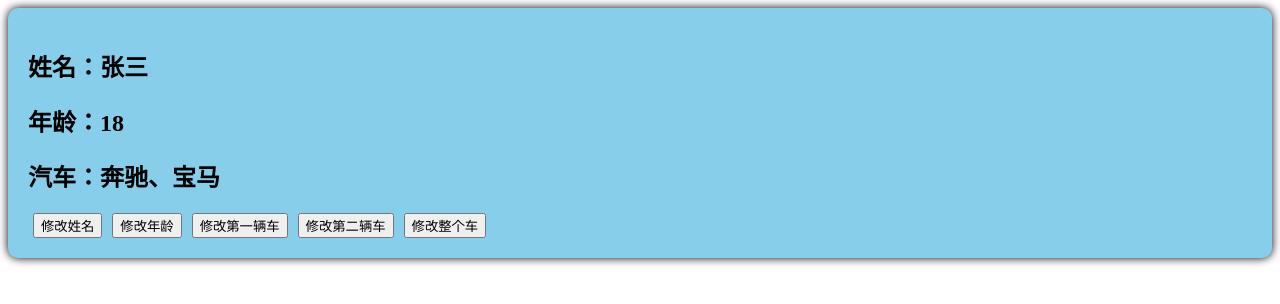
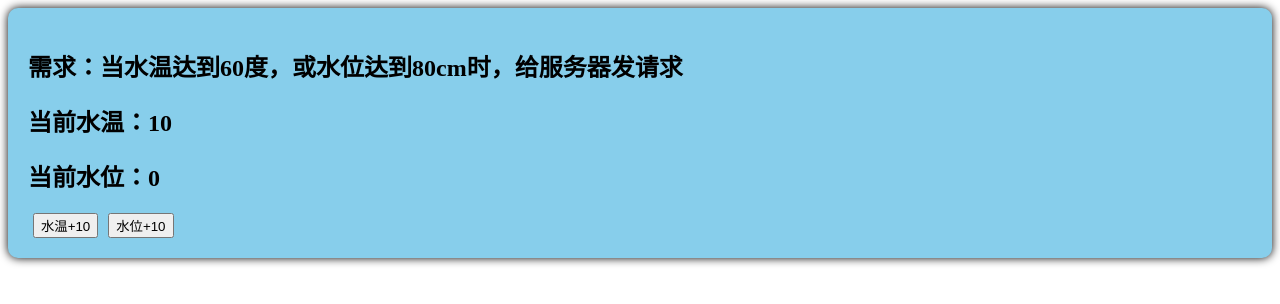
Before and after one commit to Pakho-Yip/hello_vue3, a Vue app: page / in a window 1280 px wide. Shown: the top 304 px of the page. Built offline with nearby package versions, Linux system fonts and the light colour scheme.

Commit message:
18_watchEffect

```diff
--- a/src/components/Person.vue
+++ b/src/components/Person.vue
@@ -1,48 +1,45 @@
 <template>
     <div class="person">
-      <h2>姓名：{{person.name}}</h2>
-      <h2>年龄：{{person.age}}</h2>
-      <h2>汽车：{{person.car.car1}}、{{person.car.car2}}</h2>
-      <button @click="changeName">修改姓名</button>
-      <button @click="changeAge">修改年龄</button>
-      <button @click="changeCar1">修改第一辆车</button>
-      <button @click="changeCar2">修改第二辆车</button>
-      <button @click="changeCar">修改整个车</button>
+      <h2>需求：当水温达到60度，或水位达到80cm时，给服务器发请求</h2>
+      <h2>当前水温：{{temp}}</h2>
+      <h2>当前水位：{{height}}</h2>
+      <button @click="changeTemp">水温+10</button>
+      <button @click="changeHeight">水位+10</button>
     </div>
 </template>
 
 <script lang="ts" setup name="Person">
-  import {reactive,watch} from 'vue'
+  import {ref,watch,watchEffect} from 'vue'
 
-  let person = reactive({
-    name: '张三',
-    age: 18,
-    car:{
-      car1:'奔驰',
-      car2:'宝马'
+  let temp = ref(10)
+  let height = ref(0)
+
+  function changeTemp(){
+    temp.value += 10
+  }
+  function changeHeight(){
+    height.value += 10
+  }
+
+  // 监视 -- watch实现
+/*   watch([temp,height],(val)=>{
+    console.log(val)
+    // 从val中获取最新水温和水位
+    let [newTemp,newHeight] = val
+    // 逻辑
+    if(newTemp >= 60 || newHeight >= 80){
+      console.log('给服务器发请求')
+    }
+  })
+ */
+  // 监视 -- watchEffect实现
+  watchEffect(()=>{
+    console.log('watchEffect')
+    if(temp.value >= 60 || height.value >= 80){
+      console.log('给服务器发请求')
     }
   })
 
-  // 监视，情况五：监视上述的多个数据
-  watch([()=>person.name,()=>person.car.car1],(newValue,oldValue)=>{
-    console.log('watch',newValue,oldValue)
-  },{deep:true})
-
-  function changeName(){
-    person.name += '~'
-  }
-  function changeAge(){
-    person.age += 1
-  }
-  function changeCar1(){
-    person.car.car1 = '奥迪'
-  }
-  function changeCar2(){
-    person.car.car2 = '路虎'
-  }
-  function changeCar(){
-    person.car = {car1:'爱玛',car2:'雅迪'}
-  }
 </script>
 
 
```
